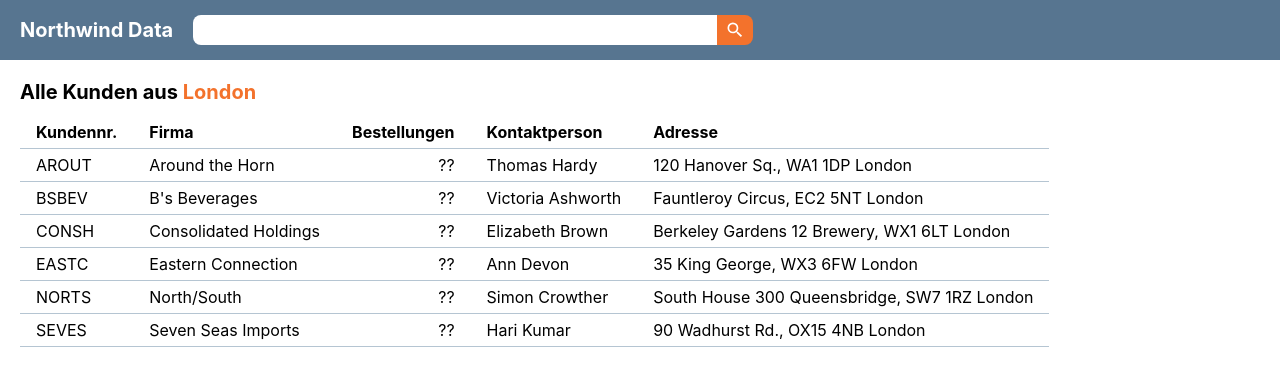
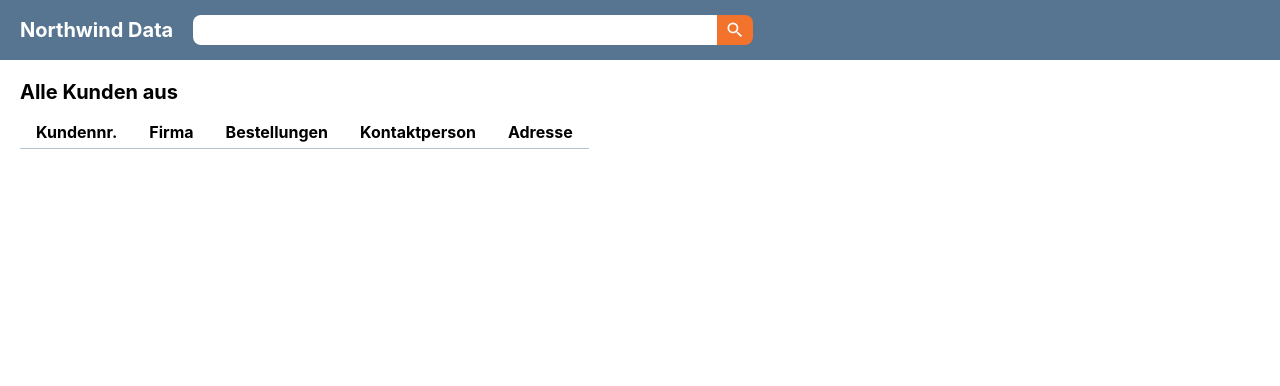
Before and after one commit to FBW-W21-d03/react-northwind-data-app, a React (Create React App) app: page / in a window 1280 px wide. Shown: the top 386 px of the page. Built offline with nearby package versions, Linux system fonts and the light colour scheme.

Commit message:
pass event handler for onSearchTermChanged

```diff
--- a/src/App.js
+++ b/src/App.js
@@ -1,20 +1,26 @@
 import "./App.scss";
+import { useState } from "react";
 import customers from "./data/customers.json";
 import orders from "./data/orders.json";
 import { Header } from "./components/Header";
 import { ResultList } from "./components/ResultList";
 
-//test
-
 function App() {
+  const [searchTerm, setSearchTerm] = useState("");
+  const handleSearchTermChange = (newSearchTerm) => {
+    setSearchTerm(newSearchTerm);
+  };
   return (
     <div className="App">
-      <Header title="Northwind Data" />
+      <Header
+        title="Northwind Data"
+        onSearchTermChanged={handleSearchTermChange}
+      />
       {/* <div>There are {customers.length} customers.</div> */}
       <ResultList
-        city="London"
+        city={searchTerm}
         customers={customers.filter(
-          (customer) => customer.address?.city === "London"
+          (customer) => customer.address?.city === searchTerm
         )}
       />
       {/* <ul>
--- a/src/components/Header.js
+++ b/src/components/Header.js
@@ -1,9 +1,9 @@
 import { SearchBar } from "./SearchBar";
-export const Header = ({ title }) => {
+export const Header = ({ title, onSearchTermChanged = () => {} }) => {
   return (
     <div className="header">
       <h1 className="title">{title}</h1>
-      <SearchBar />
+      <SearchBar onSearchTermChanged={onSearchTermChanged} />
     </div>
   );
 };
--- a/src/components/SearchBar.js
+++ b/src/components/SearchBar.js
@@ -1,19 +1,24 @@
 import { useState } from "react";
 import { MdSearch } from "react-icons/md";
-export const SearchBar = () => {
+export const SearchBar = ({ onSearchTermChanged = () => {} }) => {
   const [text, setText] = useState("");
   return (
     <div className="search-bar">
       <input
         type="text"
         value={text}
+        onKeyPress={(e) => {
+          if (e.key === "Enter") {
+            onSearchTermChanged(text);
+          }
+        }}
         onChange={(e) => {
           setText(e.target.value);
         }}
       />
       <button
         onClick={() => {
-          alert(text);
+          onSearchTermChanged(text);
         }}
       >
         <div>
```
